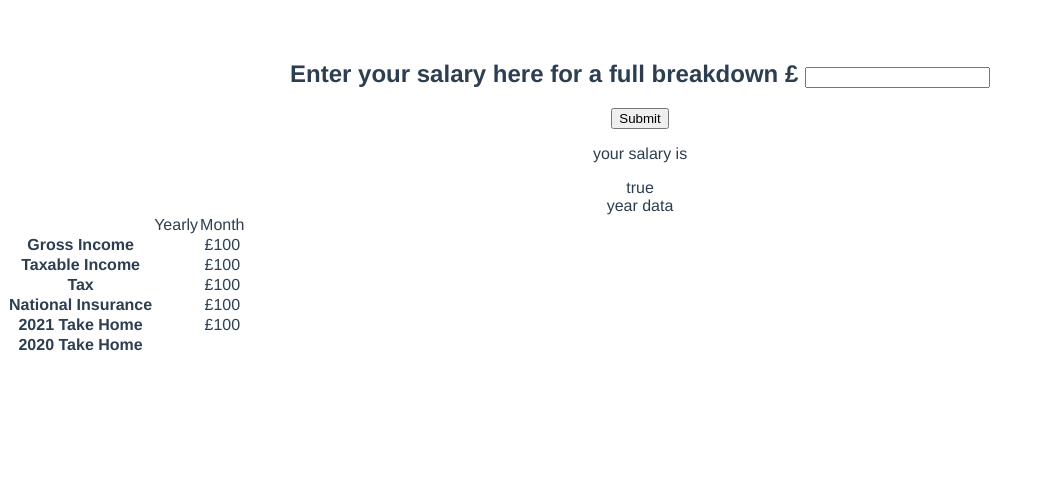
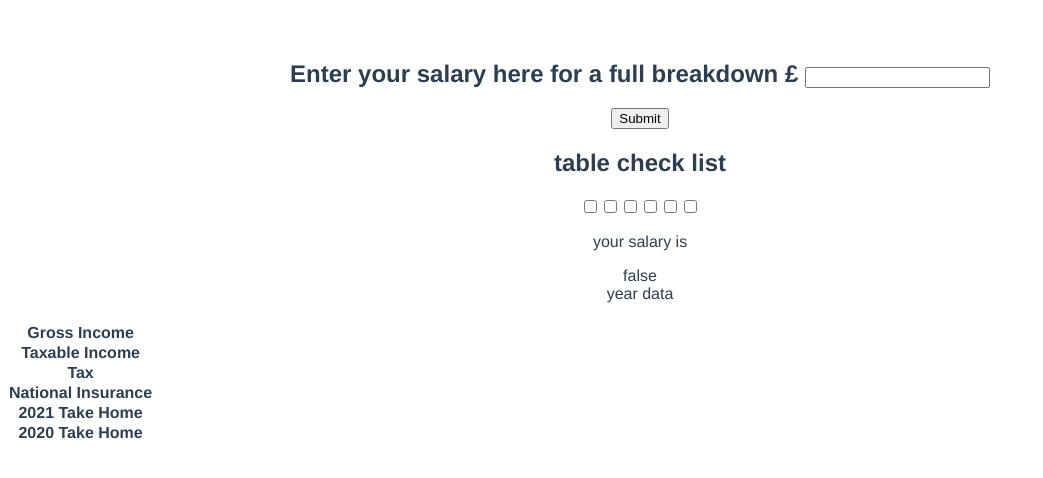
Before and after one commit to philipbradbury1/vue-uk-salary-calculator, a Vue app: page / in a window 1280 px wide. Shown: the top 478 px of the page, without its empty margins (0-1043 px from the left). Built offline with nearby package versions, Linux system fonts and the light colour scheme.

Commit message:
edited monthly

```diff
--- a/src/App.vue
+++ b/src/App.vue
@@ -1,29 +1,38 @@
 <template>
   <SalaryInput @new-salary="updateSalary"></SalaryInput>
-  <Breakdown :salary="salary"/>
-  <!-- <p> your salary is {{salary}}</p> -->
+  <TableViewSelector @checked-views="updateViews"/>
+  <Breakdown :salary="salary" :checkedViews="checkedViews"/>
+   <!--<p> your salary is {{salary}}</p> -->
+ <!-- <span>Checked names: {{ checkedViews }}</span> -->
 </template>
 
 <script>
 
 import SalaryInput from './components/SalaryInput.vue';
-import Breakdown from './components/BreakdownTable.vue'
+import Breakdown from './components/BreakdownTable.vue';
+import TableViewSelector from './components/TableViewSelector.vue';
 
 export default {
   data(){
     return{
       salary: null,
+      checkedViews: [],
     }
   },
   name: 'App',
   components: {
     SalaryInput,
-    Breakdown
+    Breakdown,
+    TableViewSelector
 
   },
   methods:{
     updateSalary(salary){
       this.salary = salary;
+    },
+    updateViews(views){
+      this.checkedViews = views;
+
     }
   }
 }
--- a/src/components/BreakdownTable.vue
+++ b/src/components/BreakdownTable.vue
@@ -2,8 +2,8 @@
 <div>
     <p> your salary is {{salary}}</p>
 </div>
- <div>{{year}}</div>
- <div>year data{{yearly}}</div>
+ <div>{{views.year}}</div>
+ <div>year data{{yearlySalary}}</div>
   <table>
     <thead>
       <tr>
@@ -18,27 +18,49 @@
     </thead>
 
     <tbody>
-      <tr v-if="year">
+
+      <tr v-if="views.year">
         <td>Yearly</td>
-        <td v-for="(data, index) in yearly" :key="`year-${index}`">
+        <td v-for="(data, index) in yearlySalary" :key="`year-${index}`">
           {{data}}
         </td>
 
       </tr>
 
-       <tr v-if="month">
+       <tr v-if="views.month">
         <td>Month</td>
-        <td>£100</td>
-        <td>£100</td>
-        <td>£100</td>
-        <td>£100</td>
-        <td>£100</td>
+        <td v-for="(data, index) in monthSalary" :key="`month-${index}`">
+          {{data}}
+        </td>
+
       </tr>
+
+       <tr v-if="views.weekly4">
+        <td>weekly4</td>
+
+      </tr>
+
+       <tr v-if="views.weekly2">
+        <td>weekly2</td>
+
+      </tr>
+
+       <tr v-if="views.weekly">
+        <td>weekly</td>
+         <td v-for="(data, index) in weeklySalary" :key="`month-${index}`">
+          {{data}}
+        </td>
+
+      </tr>
+
+      <tr v-if="views.daily">
+        <td>daily</td>
+
+      </tr>
+
+
     </tbody>
   </table>
-<!--
-<button @click="yearly">click here</button>
-<div>{{yearly()}}</div>-->
 
 </template>
 
@@ -71,39 +93,62 @@ var nationalInsurance = function(salary){
 }
 
 export default {
-  props:['salary'],
+  props:['salary','checkedViews'],
    data(){
        return {
          taxFree: 12570,
-         year: true,
-         month: true,
+         views:{
+          year: false,
+          month: false,
+          weekly4: false,
+          weekly2:false,
+          weekly: false,
+          daily: false
+         }
+
        }
    },
 
+   watch:{
+     checkedViews: function(val){
+        for (const property in this.views) {
+          if(val.includes(property) ){
+            this.views[property] = true;
+          }else{
+            this.views[property] = false;
+          }
+        }
+     }
+   },
    computed:{
-
-     yearly(){
+     yearlySalary(){
         if(this.salary > 0){
           let salary = this.salary;
           let taxable = ((this.salary - this.taxFree) < 0)? 0 : this.salary - this.taxFree ;
           let tax = taxFun(salary);
           let nI = nationalInsurance(salary);
           let takeHome = salary - (tax + nI);
-          return[salary, taxable, tax, nI, takeHome];
-        }
-        return null
+          console.log('thissall')
+          return [salary, taxable, tax, nI, takeHome];
 
-     },
-     monthly(){
-        if(this.month){
-          this.yearly().map()
         }
         return null
      },
-
+     monthSalary(){
+        if(this.views.month){
+          const month = this.yearlySalary.map(x => x / 12)
+          return month
+        }
+        return null
+     },
+     weeklySalary(){
+        if(this.views.weekly){
+          const week = this.yearlySalary.map(x => x / 52)
+          return week
+        }
+        return null
+     },
    },
-
-
 }
 </script>
 
--- /dev/null
+++ b/src/components/TableViewSelector.vue
@@ -0,0 +1,33 @@
+<template>
+    <h2>table check list</h2>
+    <input type="checkbox" id="year" value="year" v-model="checkedViews" @change="checkViews">
+    <input type="checkbox" id="monthly" value="month" v-model="checkedViews" @change="checkViews">
+    <input type="checkbox" id="weekly4" value="weekly4" v-model="checkedViews" @change="checkViews">
+    <input type="checkbox" id="weekly2" value="weekly2" v-model="checkedViews" @change="checkViews">
+    <input type="checkbox" id="weekly" value="weekly" v-model="checkedViews" @change="checkViews">
+    <input type="checkbox" id="daily" value="daily" v-model="checkedViews" @change="checkViews">
+
+
+
+</template>
+
+<script>
+export default {
+    emits:['checked-views'],
+    data() {
+        return{
+            checkedViews: []
+        }
+    },
+    methods:{
+        checkViews(){
+
+            this.$emit('checked-views', this.checkedViews)
+        }
+    }
+}
+</script>
+
+<style scoped>
+
+</style>
```
